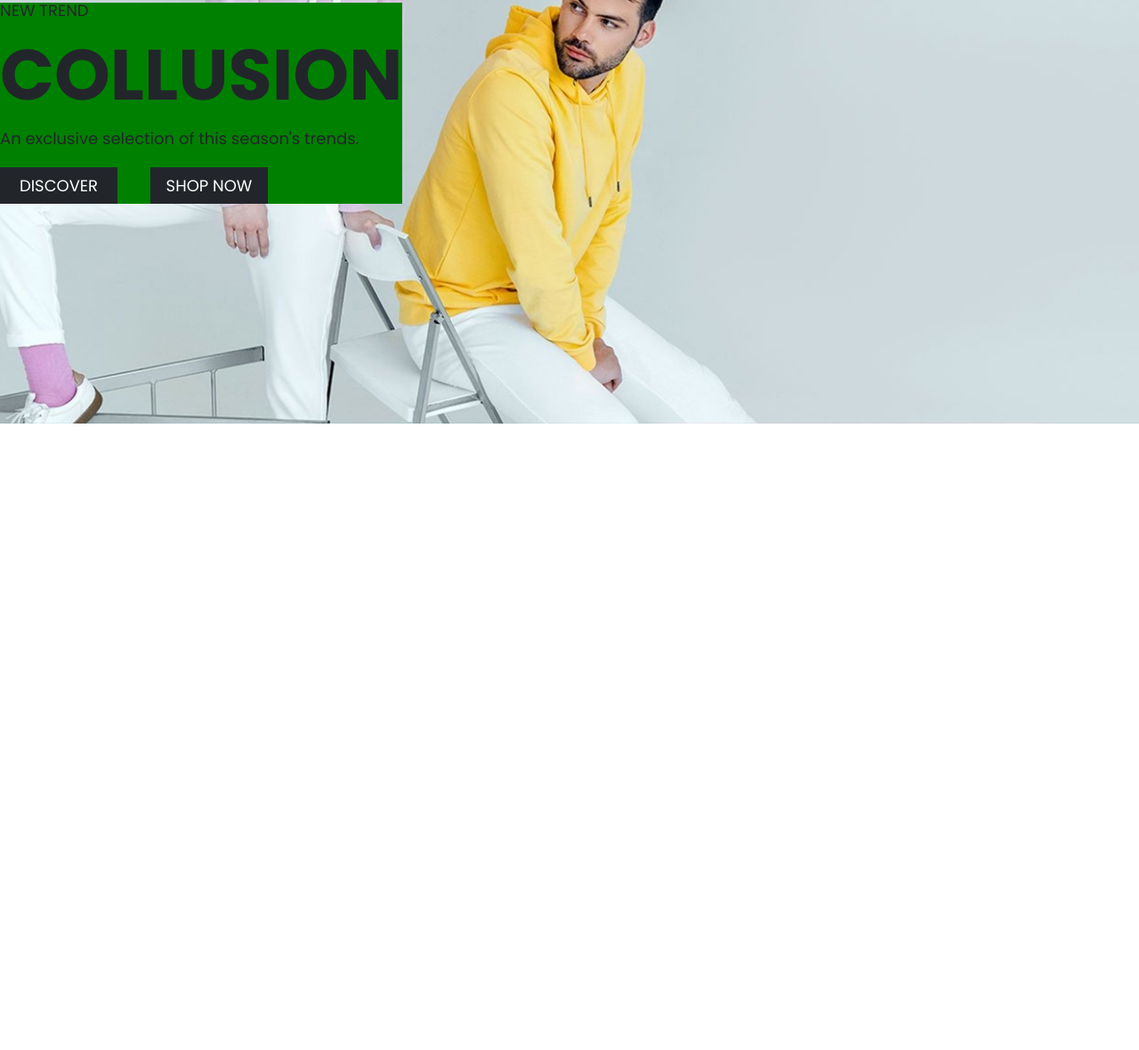
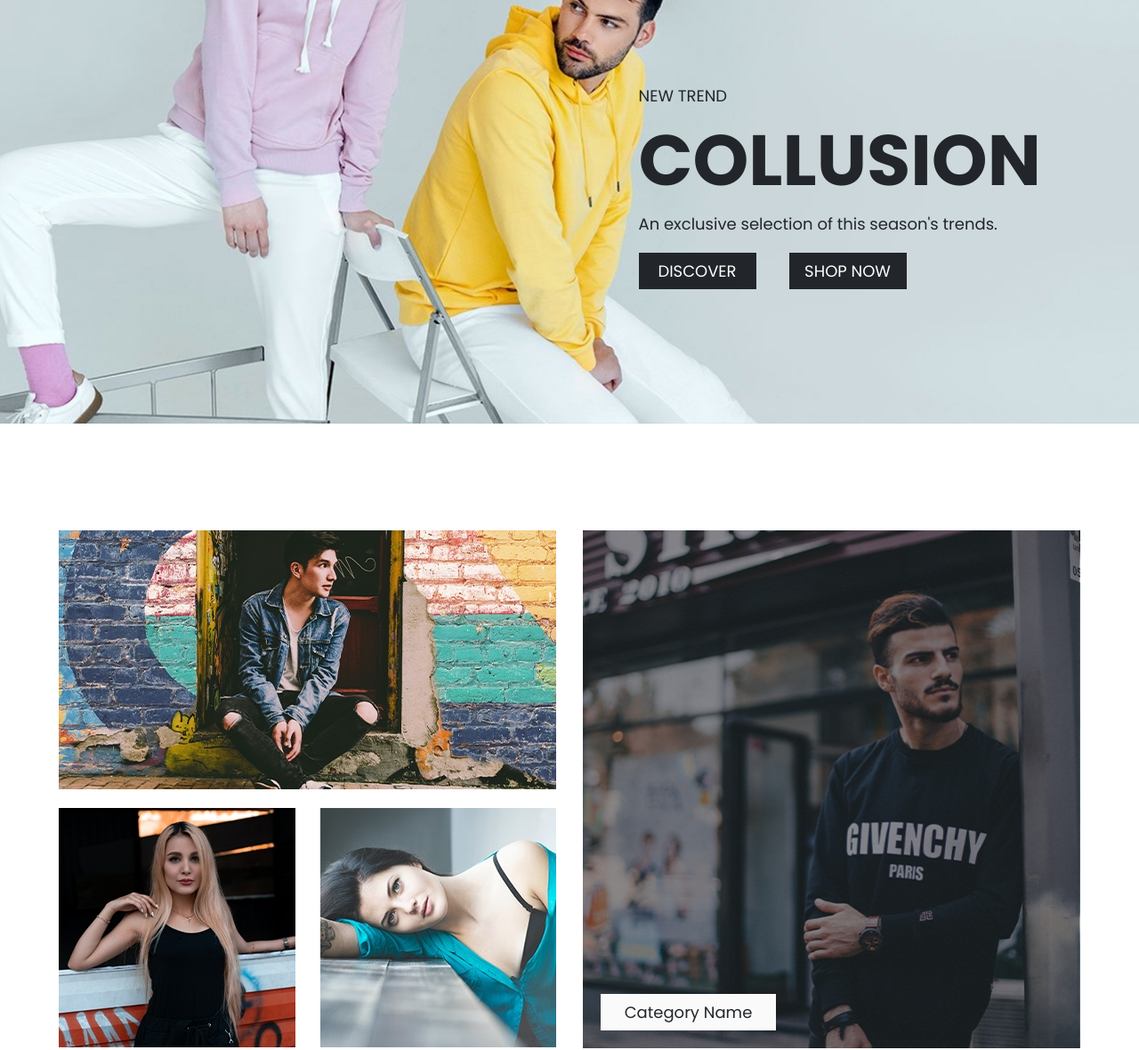
Before and after one commit to NutsaJu/Fashion-Landing-Page, a plain HTML site: page index.html in a window 1280 px wide. Shown: the part 327-1507 px from the top of the page at 89% size. Before the commit the page ends 803 px from the top, so only its background shows below. Drawn offline with Linux system fonts and the light colour scheme.

Commit message:
add categ-page

```diff
--- a/index.html
+++ b/index.html
@@ -41,6 +41,30 @@
                 </div>
             </div>
         </div>
+
+    </section>
+    <section class="category">
+        <div class="categ-container">
+            <div class="categ-left-block">
+                <div class="categ-img">
+                    <img src="images/categ/categ-img1.jpg" alt="image">
+                </div>
+                <div class="categ-img">
+                    <img src="images/categ/categ-img3.jpg" alt="image">
+                </div>
+                <div class="categ-img">
+                    <img src="images/categ/categ-img4.jpg" alt="image">
+                </div>
+            </div>
+            <div class="categ-right-block">
+                <div class="categ-img">
+                    <div class="categ-title-block">
+                        Category Name
+                    </div>
+                </div>
+            </div>
+
+        </div>
     </section>
 </body>
 </html>
--- a/scss/_style.scss
+++ b/scss/_style.scss
@@ -57,12 +57,20 @@ header{
     @media (max-width:$mobile) {
         background-position: 35%;
     }
-    .main-title-block{
-        max-width: 452px;
-        width: $sizewid;
-        height: 226px;
-        @include d-flex-full (flex,space-between,space-between,wrap,column);
-        background-color: green;
+    .another-container{
+        @extend %headerwidth;
+        margin-top:15%;
+        display: flex;
+        justify-content: flex-end;
+        @media (max-width:$tablet) {
+            justify-content: center;
+        }
+        .main-title-block{
+            max-width: 452px;
+            width: $sizewid;
+            height: 226px;
+            @include d-flex-full (flex,space-between,space-between,wrap,column);
+        }
     }
 }
 .main-title-block{
@@ -97,3 +105,65 @@ header{
         }
     }
 }
+// category page
+.categ-container{
+    @extend %contwidth;
+    margin-top: 120px;
+    height: 584px;
+    @include d-flex-full (flex,space-between,start,wrap,row);
+    @media (max-width:1024px) {
+        height: auto;
+    }
+    @media (max-width:1119px) {
+        justify-content: center;
+    }
+    .categ-left-block{
+        max-width: 559px;
+        width: $sizewid;
+        height: $sizewid;
+        @include d-flex-full(flex,space-between,space-between,wrap,row);
+        align-content: space-between;
+        @media (max-width:530px) {
+            justify-content: center;
+        }
+    }
+
+}
+.categ-left-block{
+    .categ-img{
+        img{
+            &:nth-child(1){
+                max-width: 559px;
+                width: $sizewid;
+            }
+        }
+    }
+}
+.categ-right-block{
+    height: $sizewid;
+    max-width: 559px;
+    width: $sizewid;
+    .categ-img{
+        background-image: url(../images/categ/categ-img2.jpg);
+        background-size: cover;
+        background-position: right;
+        height: 582px;
+        width: $sizewid;
+        @include d-flex(flex,flex-start,flex-end);
+        padding:20px 20px;
+        .categ-title-block{
+            width: 197px;
+            height: 41px;
+            background-color: $lightwhite;
+            @include font ($fontpop,normal,18px,$black);
+            @include d-flex(flex,center,center);
+            @extend %transition;
+            cursor: pointer;
+            &:hover{
+                background-color: $black;
+                color: $lightwhite;
+                @extend %transition;
+            }
+        }
+    }
+}
```
Also changed, not shown: css/global.css, 1 other file.
